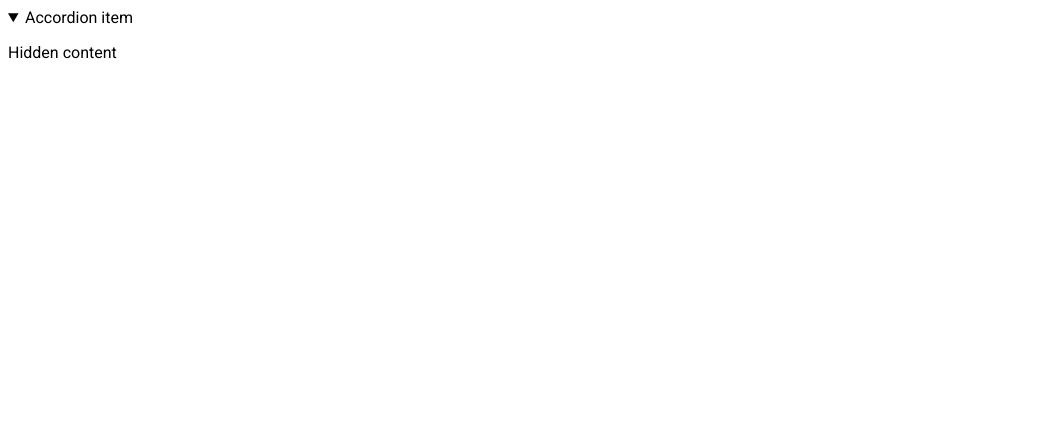
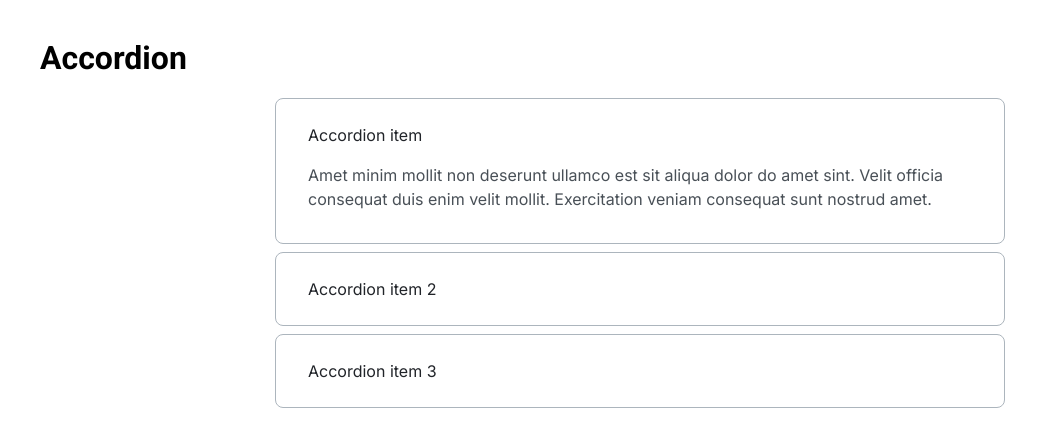
Before and after one commit to js-tasks-ru/htmlcss-20210513_s-poteryuha, a website: page 03-lection1/02-accordion/index.html in a window 1280 px wide. Both pictures are taken after a click on the heading "Accordion item". Shown: the whole page, without its empty margins (0-1059 px from the left). Drawn offline with Linux system fonts and the light colour scheme.

Commit message:
implement accordion component

```diff
--- a/03-lection1/02-accordion/accordion.css
+++ b/03-lection1/02-accordion/accordion.css
@@ -1 +1,40 @@
-/* Стилизация аккордеона */
+.accordion {
+}
+
+.accordion__item {
+    display: block;
+    border-radius: 8px;
+    box-sizing: border-box;
+    border: 1px solid var(--grey-3);
+    padding: 24px 32px;
+    cursor: default;
+    margin-bottom: 8px;
+}
+
+.accordion__item:last-child {
+    margin-bottom: 0;
+}
+
+.accordion__summary {
+    list-style: none;
+    font-family: Inter;
+    font-style: normal;
+    font-weight: normal;
+    font-size: 16px;
+    line-height: 24px;
+    color: var(--black);
+}
+
+.accordion__summary::-webkit-details-marker {
+    display: none;
+}
+
+.accordion__content {
+    font-family: Inter;
+    font-style: normal;
+    font-weight: normal;
+    font-size: 16px;
+    line-height: 24px;
+    color: var(--grey-4);
+    margin-bottom: 8px;
+}
--- a/03-lection1/02-accordion/index.html
+++ b/03-lection1/02-accordion/index.html
@@ -2,17 +2,45 @@
 <!-- Страница с аккордеоном -->
 <html lang="ru">
     <head>
-        <link rel="stylesheet" href="../../assets/css/main.css">
-        <link rel="stylesheet" href="./accordion.css">
+        <link rel="stylesheet" href="../../assets/css/normalize.css" />
+        <link rel="stylesheet" href="../../assets/css/main.css" />
+        <link rel="stylesheet" href="./accordion.css" />
+        <style>
+            body {
+                margin: 2.5rem;
+            }
+            .preview {
+                width: 730px;
+                margin: 0 auto;
+            }
+        </style>
     </head>
     <body>
-        <details>
-            <summary>
-                Accordion item
-            </summary>
-            <p>
-                Hidden content
-            </p>
-        </details>
+        <h1>Accordion</h1>
+        <section class="preview">
+            <div class="accordion">
+                <details class="accordion__item">
+                    <summary class="accordion__summary">Accordion item</summary>
+                    <p class="accordion__content">
+                        Amet minim mollit non deserunt ullamco est sit aliqua
+                        dolor do amet sint. Velit officia consequat duis enim
+                        velit mollit. Exercitation veniam consequat sunt nostrud
+                        amet.
+                    </p>
+                </details>
+                <details class="accordion__item">
+                    <summary class="accordion__summary">
+                        Accordion item 2
+                    </summary>
+                    <p class="accordion__content">Hidden content</p>
+                </details>
+                <details class="accordion__item">
+                    <summary class="accordion__summary">
+                        Accordion item 3
+                    </summary>
+                    <p class="accordion__content">Hidden content</p>
+                </details>
+            </div>
+        </section>
     </body>
 </html>
--- a/assets/fonts/fonts.css
+++ b/assets/fonts/fonts.css
@@ -1 +1,2 @@
 @import url('https://fonts.googleapis.com/css2?family=Roboto:ital,wght@0,100;0,300;0,400;0,500;0,700;0,900;1,100;1,300;1,400;1,500;1,700;1,900&display=swap');
+@import url('https://fonts.googleapis.com/css2?family=Inter:wght@100;300;400;500;700;900&display=swap');
```
Also changed, not shown: 03-lection1/01-button/index.html (+3 -2 lines).
